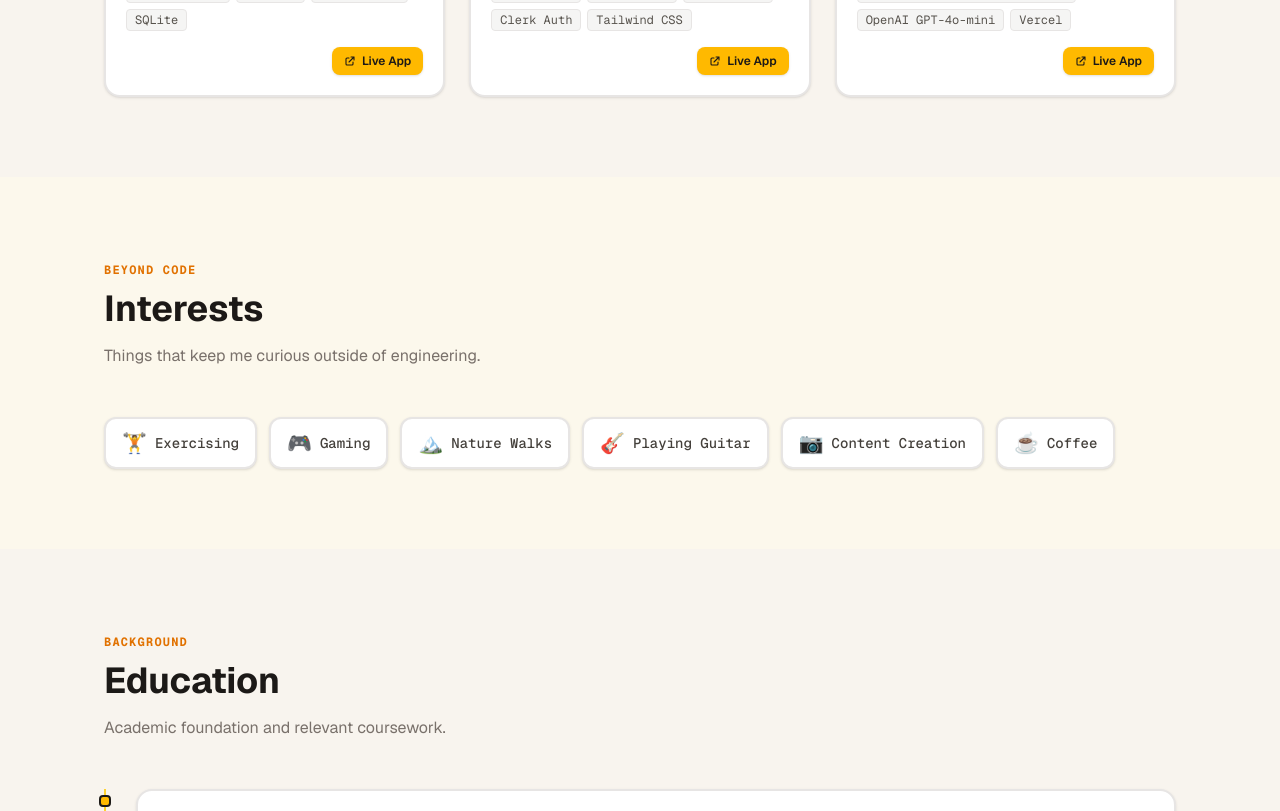
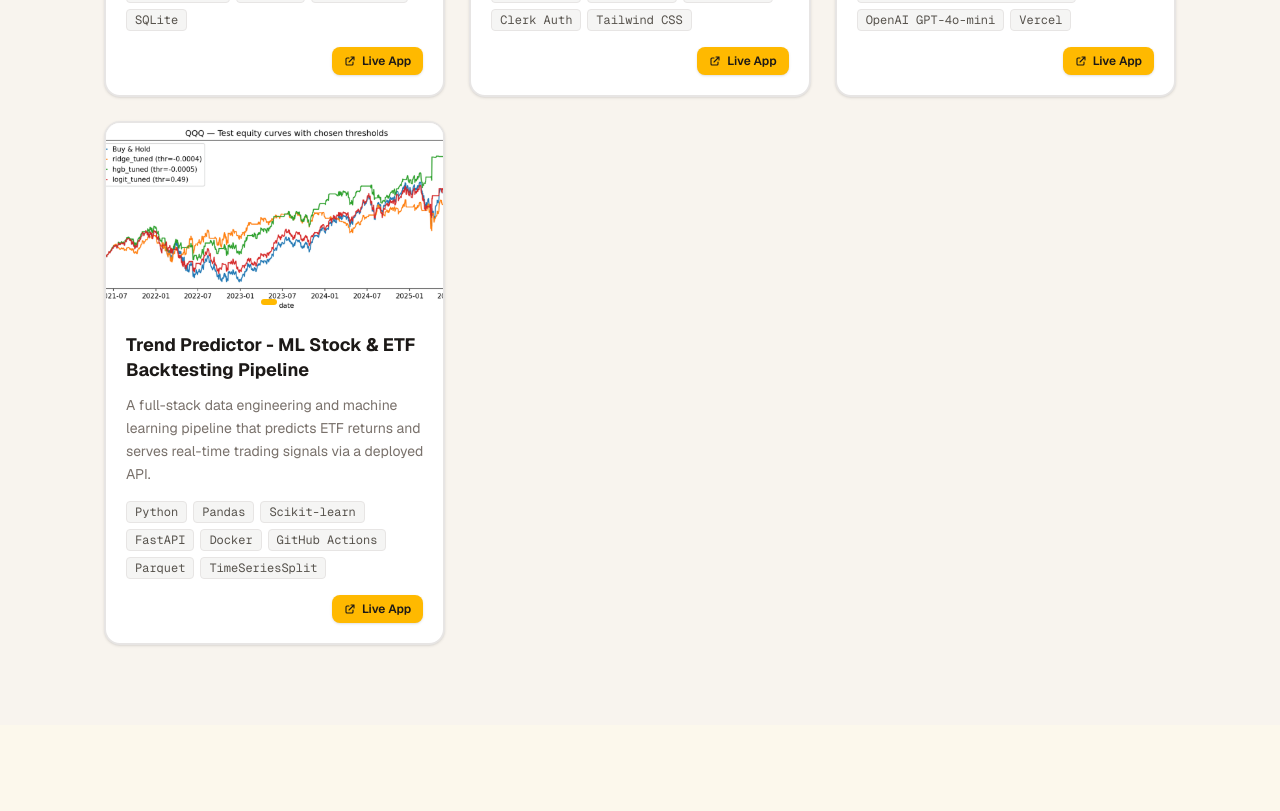
Before and after one commit to ItsRonald99/Personal_Website, a Next.js app: page / in a window 1280 px wide. Shown: the part 1460-2271 px from the top of the page. Built offline with nearby package versions, Linux system fonts and the light colour scheme.

Commit message:
added an additional project

```diff
--- a/data/content.ts
+++ b/data/content.ts
@@ -107,6 +107,28 @@ const content: SiteContent = {
           alt: "WordMax practice session interface"
         }
       ],
+    },
+    {
+      id: "project-4",
+      title: "Trend Predictor - ML Stock & ETF Backtesting Pipeline",
+      description: "A full-stack data engineering and machine learning pipeline that predicts ETF returns and serves real-time trading signals via a deployed API.",
+      longDescription: "Trend Predictor is an end-to-end ML pipeline that ingests historical market data, engineers technical indicators (MACD, RSI, SMAs, volatility), and trains multiple models including Ridge Regression, Gradient Boosting, and Logistic Classification using time-series aware validation. It performs walk-forward backtesting with trading cost simulation and evaluates both ML performance (MAE, RMSE, AUC) and strategy metrics (CAGR, Sharpe, drawdown). The system is productionized with a FastAPI REST service that delivers real-time trading signals and backtest metrics, containerized with Docker and deployed via CI/CD.",
+      tags: ["Python", "Pandas", "Scikit-learn", "FastAPI", "Docker", "GitHub Actions", "Parquet", "TimeSeriesSplit"],
+      githubUrl: "https://github.com/ItsRonald99/trend-predictor",
+      liveUrl: "https://trend-predictor.onrender.com/docs",
+      media: [
+        {
+          type: "image",
+          src: "/images/QQQ_Equity_Curves.png",
+          alt: "QQQ Equity Curves"
+        },
+        {
+          type: "image",
+          src: "/images/TrendPredictor_API.png",
+          alt: "Trend Predictor API Swagger interface"
+        }
+
+      ],
     }
   ],
 
```
Also changed, not shown: public/images/QQQ_Equity_Curves.png (added), public/images/TrendPredictor_API.png (added).
